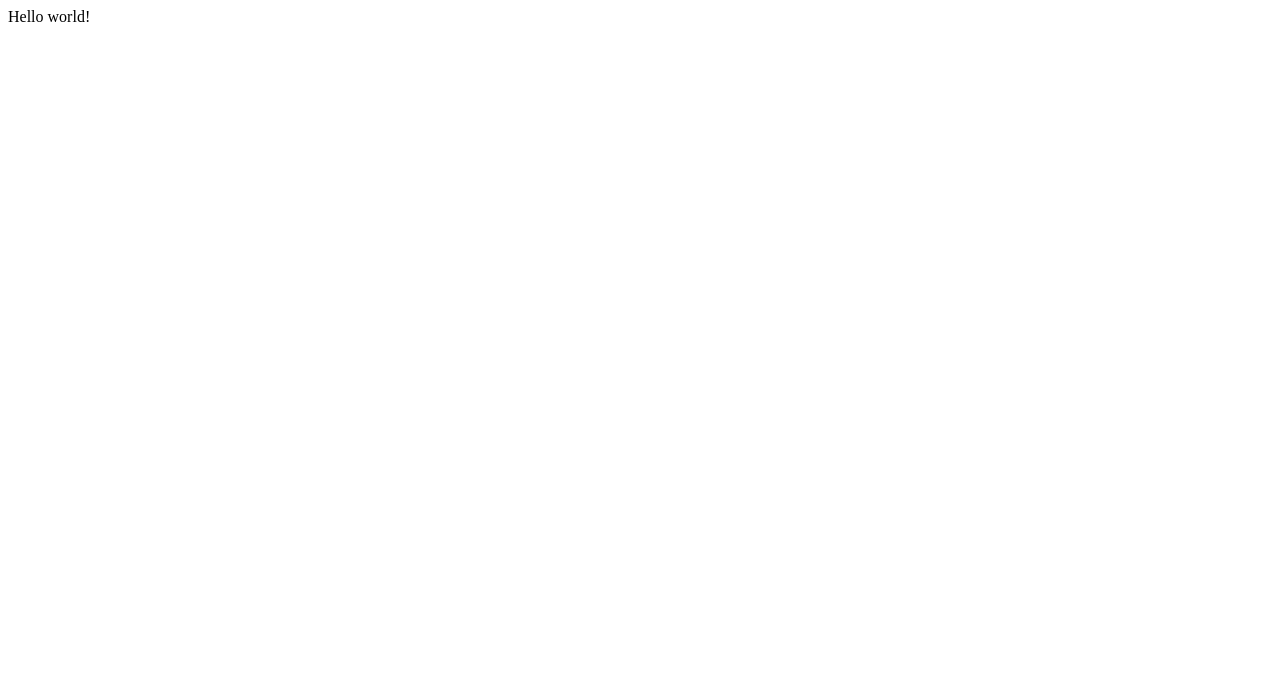
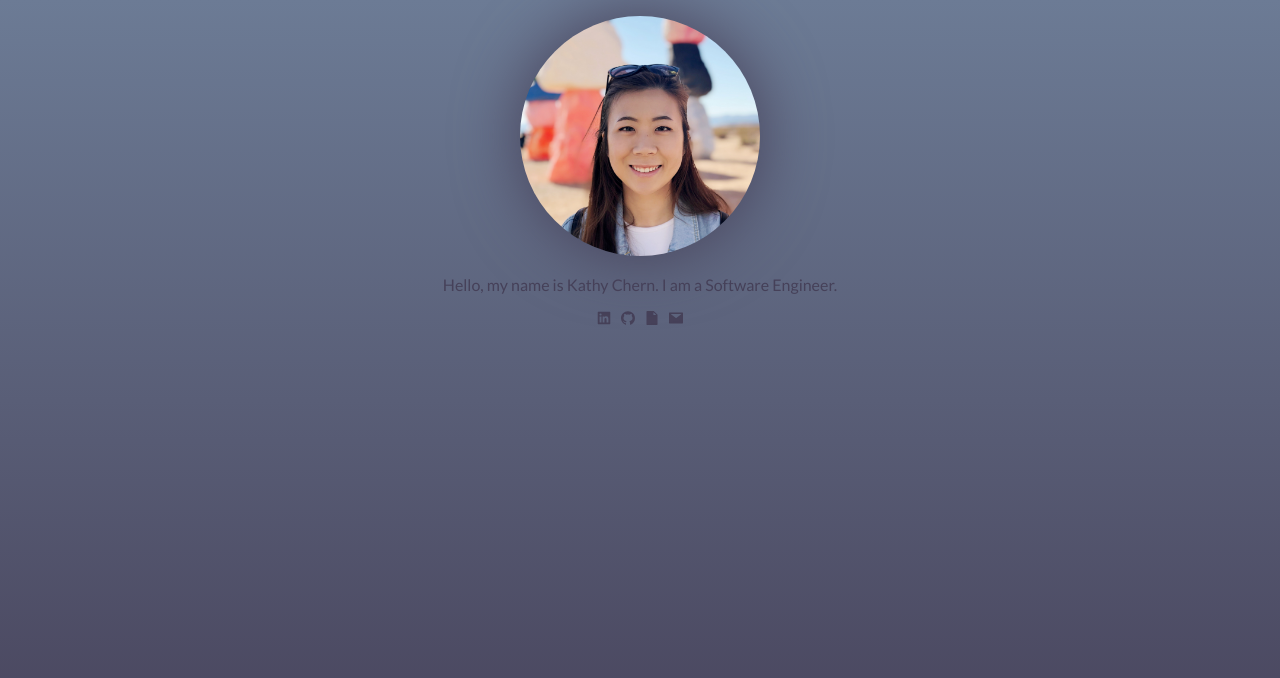
Before and after one commit to katc1004/katc1004.github.io, a Gatsby site: page / in a window 1280 px wide. Built offline with nearby package versions, Linux system fonts and the light colour scheme; Gatsby itself is replaced by a stand-in of ours; a web font is replaced by a local one.

Commit message:
most content added, some formatting

```diff
--- a/package.json
+++ b/package.json
@@ -20,7 +20,8 @@
     "gatsby-source-filesystem": "^2.3.11",
     "node-sass": "^4.14.1",
     "react": "^16.12.0",
-    "react-dom": "^16.12.0"
+    "react-dom": "^16.12.0",
+    "react-icons": "^3.10.0"
   },
   "devDependencies": {
     "gh-pages": "^3.0.0",
--- a/src/pages/index.js
+++ b/src/pages/index.js
@@ -1,5 +1,23 @@
-import React from "react"
+import React, { Fragment } from "react"
+import { AiFillLinkedin, AiOutlineGithub, AiFillFile, AiFillMail } from "react-icons/ai";
+import Propic from "../attachments/propic.jpg"
+import Resume from "../attachments/resume.pdf"
+import "../styles/index.scss"
+import "../styles/general.scss"
 
 export default function Home() {
-  return <div>Hello world!</div>
+  return (
+  	<Fragment>
+  		<div id="about">
+		  	<div id="profile-pic"><img src={Propic} alt="Profile Pic"/></div>
+	  		Hello, my name is Kathy Chern. I am a Software Engineer.
+	  		<div id="links">
+	  			<a href="https://www.linkedin.com/in/kathychern95" target="blank"><AiFillLinkedin /></a>
+	  			<a href="https://github.com/katc1004" target="blank"><AiOutlineGithub /></a>
+	  			<a href={Resume} target="blank"><AiFillFile /></a>
+	  			<a href="mailto:kchern95@gmail.com"><AiFillMail /></a>
+	  		</div>
+		</div>
+  	</Fragment>
+  )
 }
--- /dev/null
+++ b/src/styles/general.scss
@@ -0,0 +1,14 @@
+@import url('https://fonts.googleapis.com/css2?family=Lato:wght@400;900&family=MuseoModerno&display=swap');
+
+$dark-purple: #464159;
+$light-purple: #6c7b95;
+$light-torq: #8bbabb;
+$light-green-yellow: #c7f0db;
+
+body {
+	font-family: 'Lato', sans-serif;
+
+	span {
+		font-family: 'MuseoModerno', cursive;
+	}
+}
--- /dev/null
+++ b/src/styles/index.scss
@@ -0,0 +1,36 @@
+@import 'general';
+
+body {
+	color: $dark-purple;
+	background-repeat: no-repeat;
+    background-attachment: fixed;
+	background-image: linear-gradient($light-purple, $dark-purple);
+}
+
+
+div #about {
+	text-align: center;
+
+	div {
+		margin: 1em;
+	}
+
+	#profile-pic {
+		img {
+			object-fit: cover;
+			object-position: 50% 80%;
+			width: 15em;
+			height: 15em;
+			border-radius: 50%;
+			filter: drop-shadow(0 0 2rem $dark-purple)
+		}
+	}
+
+	#links {
+		a, a:hover {
+			color: inherit;
+			text-decoration: none;
+			padding: 0.25em
+		}
+	}
+}
```
Also changed, not shown: gatsby-browser.js (added, +7 -0 lines), src/attachments/propic.jpg (added), static/favicon.ico (deleted), 1 other file.
